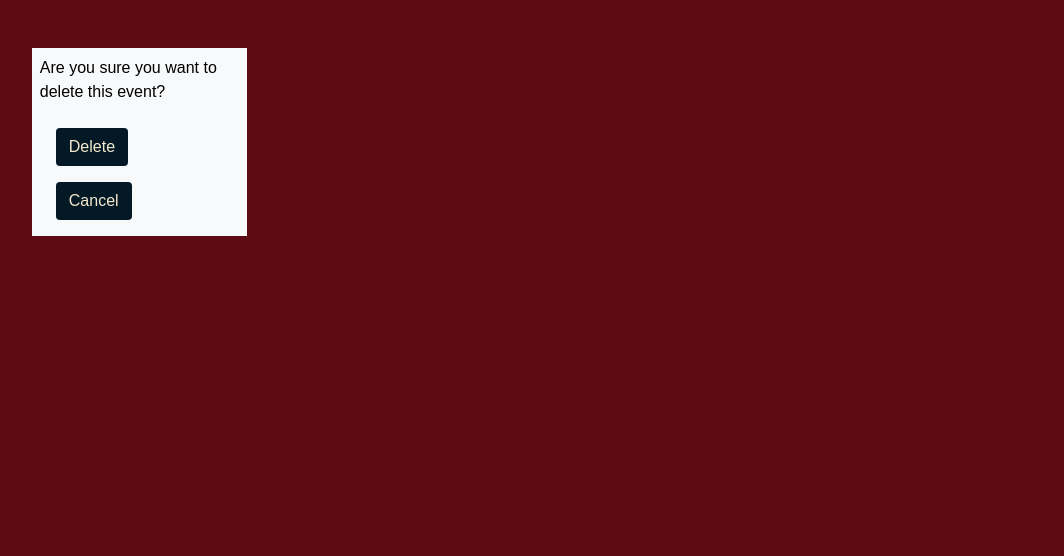
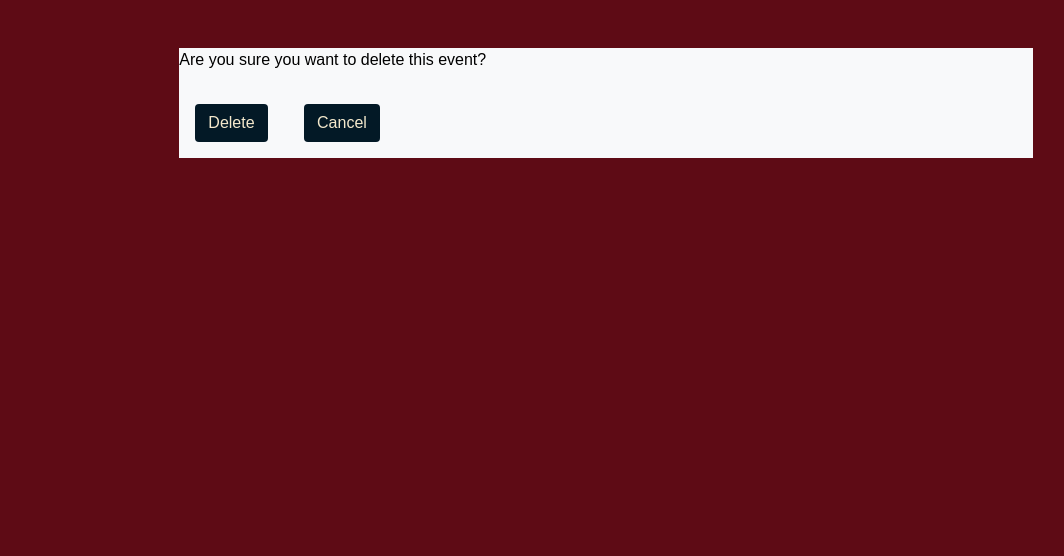
Before and after one commit to Roibeard-Ruadhan/alcohol-free-ireland, a Django app: page /events/delete_event/2/ in a window 1280 px wide. Shown: the part 74-630 px from the top of the page, without its empty margins (34-1098 px from the left). Run offline with Django 3.2, Linux system fonts and the light colour scheme; a user stored in the database is signed in; data comes from the database, SQL or seed files in the repository; both versions use the stored data as it was after the commit; some libraries are stand-ins or nearby versions; some web fonts are replaced.

Commit message:
General repairs through testing

```diff
--- a/static/css/style.css
+++ b/static/css/style.css
@@ -37,7 +37,6 @@ a {
     /* background-color: #8E4A49; */
     background-color:#5E0B15;
 }
-
 
 .card {
     border: none;
--- a/templates/blog_detail.html
+++ b/templates/blog_detail.html
@@ -32,7 +32,7 @@
             <div class="col card mb-4  mt-3 left top">
                 <div class="card-body">
                     <!-- The post content goes inside the card-text. -->
-                    <!-- Use the | safe filter inside the template tags -->
+                    <!-- Using the | safe filter inside the template tags -->
                     <p class="card-text blog_content">
                         {{ post.content | safe }}
                     </p>
@@ -81,7 +81,7 @@
             <div class="">
                 <h3>Comments:</h3>
                 <div class="comment-body">
-                    <!-- We want a for loop inside the empty control tags to iterate through each comment in comments -->
+                    <!-- A loop inside the empty control tags to iterate through each comment in comments -->
 
                     {% for comment in comments %}
                     <div class="comments main-bg border" style="padding: 10px;">
@@ -94,7 +94,6 @@
                                 {{ comment.created_on }}
                             </span>
                         </p>
-                        <!-- The body of the comment goes before the | -->
                         {% if request.user == comment.name %}
                             <a href="{% url 'edit_comment' comment.id %}" class="btn-standard">Edit</a>
                             <a href="{% url 'delete_comment' comment.id %}" class="btn-standard">Delete</a>
@@ -106,7 +105,6 @@
             </div>
             <div >
                 <div class="comment-body">
-                    <!-- For later -->
                     {% if commented %}
                     <div class="alert alert-success" role="alert">
                         Your comment is awaiting approval
--- a/templates/delete_blog.html
+++ b/templates/delete_blog.html
@@ -11,13 +11,13 @@
 {% endblock %}
 
 {% block content %}
-<div class="container h-100">
+<div">
     <div class="col-sm col-md-8 offset-md-2 p-2 my-5 bg-light">
         <form class="delete-form" method="POST">{% csrf_token %}
             <p style="color: black;" >Are you sure you want to delete this blog?</p>
             <br>
-            <button class="btn btn-standard my-2 ml-2" type="submit" aria-label="delete blog">Delete</button>
-            <a class="btn btn-standard my-2 ml-2" href="{% url 'blog' %}">Cancel</a>
+            <button class="btn btn-standard" type="submit" aria-label="delete blog">Delete</button>
+            <a class="btn btn-standard" href="{% url 'blog' %}">Cancel</a>
         </form>
     </div>
 </div>
--- a/templates/delete_comment.html
+++ b/templates/delete_comment.html
@@ -11,7 +11,7 @@
 {% endblock %}
 
 {% block content %}
-<div class="container h-100">
+<div>
     <div class="col-sm col-md-8 offset-md-2 p-2 my-5 bg-light">
         <form class="delete-form" method="POST">{% csrf_token %}
             <p style="color:black">Are you sure you want to delete this comment?</p>
--- a/templates/delete_event.html
+++ b/templates/delete_event.html
@@ -11,12 +11,12 @@
 {% endblock %}
 
 {% block content %}
-<div class="container h-100">
-    <div class="col-sm col-md-8 offset-md-2 p-2 my-5 bg-light">
+<div>
+    <div class="col-sm col-md-8 offset-md-2 my-5 bg-light">
         <form class="delete-form" method="POST">{% csrf_token %}
             <p style="color: black;">Are you sure you want to delete this event?</p>
-            <button class="btn btn-standard my-2 ml-2" aria-label="delete event" type="submit">Delete</button>
-            <a class="btn btn-standard my-2 ml-2" href="{% url 'events' %}">Cancel</a>
+            <button class="btn btn-standard" aria-label="delete event" type="submit">Delete</button>
+            <a class="btn btn-standard" href="{% url 'events' %}">Cancel</a>
         </form>
     </div>
 </div>
--- a/templates/edit_comment.html
+++ b/templates/edit_comment.html
@@ -19,11 +19,11 @@
 
 {% block content %}
 <div class="h-100">
-    <div class="col-sm col-md-8 offset-md-2 p-2 my-5 bg-light">
+    <div class="col-sm col-md-8 offset-md-2 p-2 my-5">
         <form  method="POST" class="form" enctype="multipart/form-data">
             {% csrf_token %}
             {{ form |crispy }}
-            <input class="btn btn-standard" type="submit" value="Update">
+            <input class="btn-standard" type="submit" value="Update">
             <a class="btn btn-standard" href="{% url 'blog' %}">Cancel</a>
         </form>
     </div>
```
Also changed, not shown: db.sqlite3.
